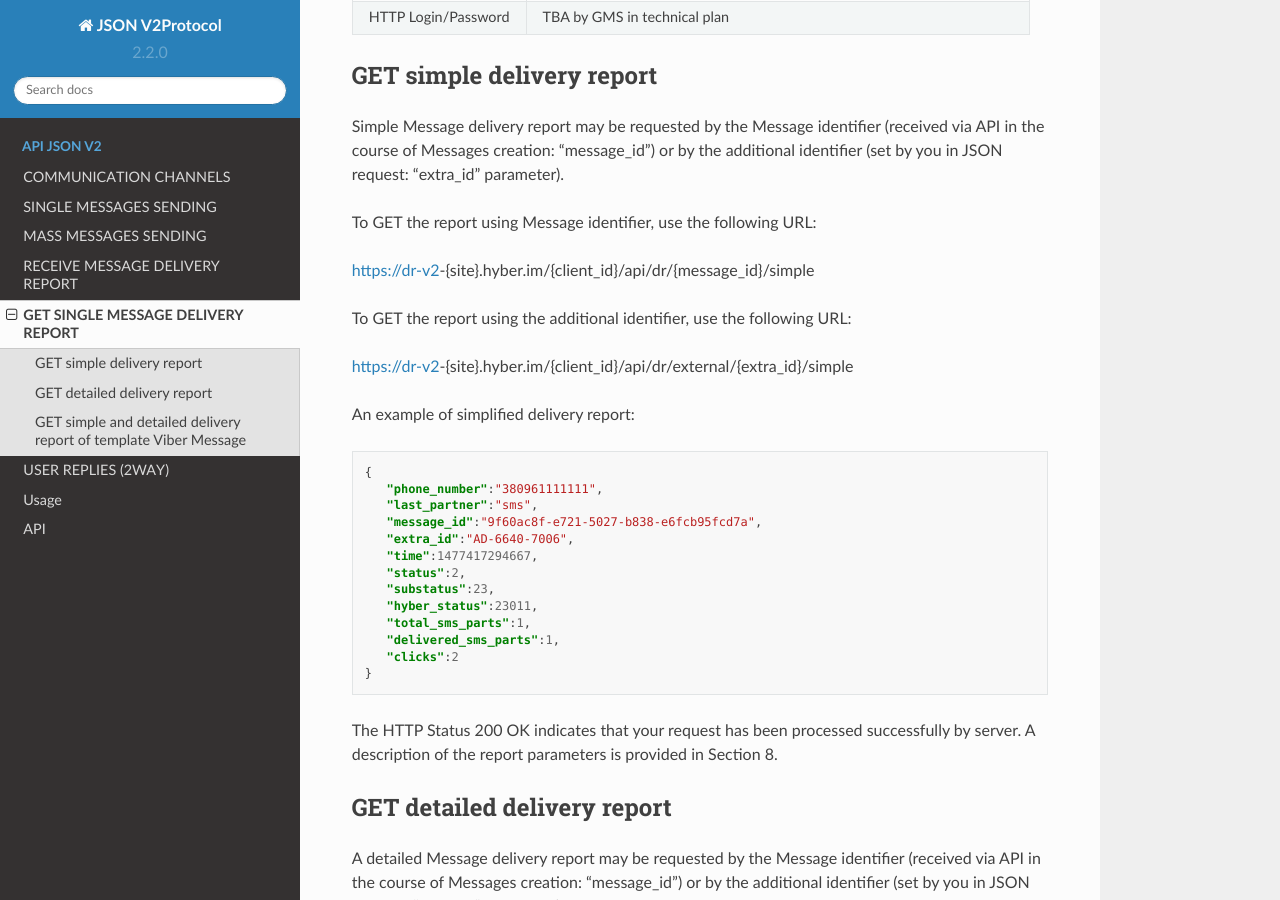
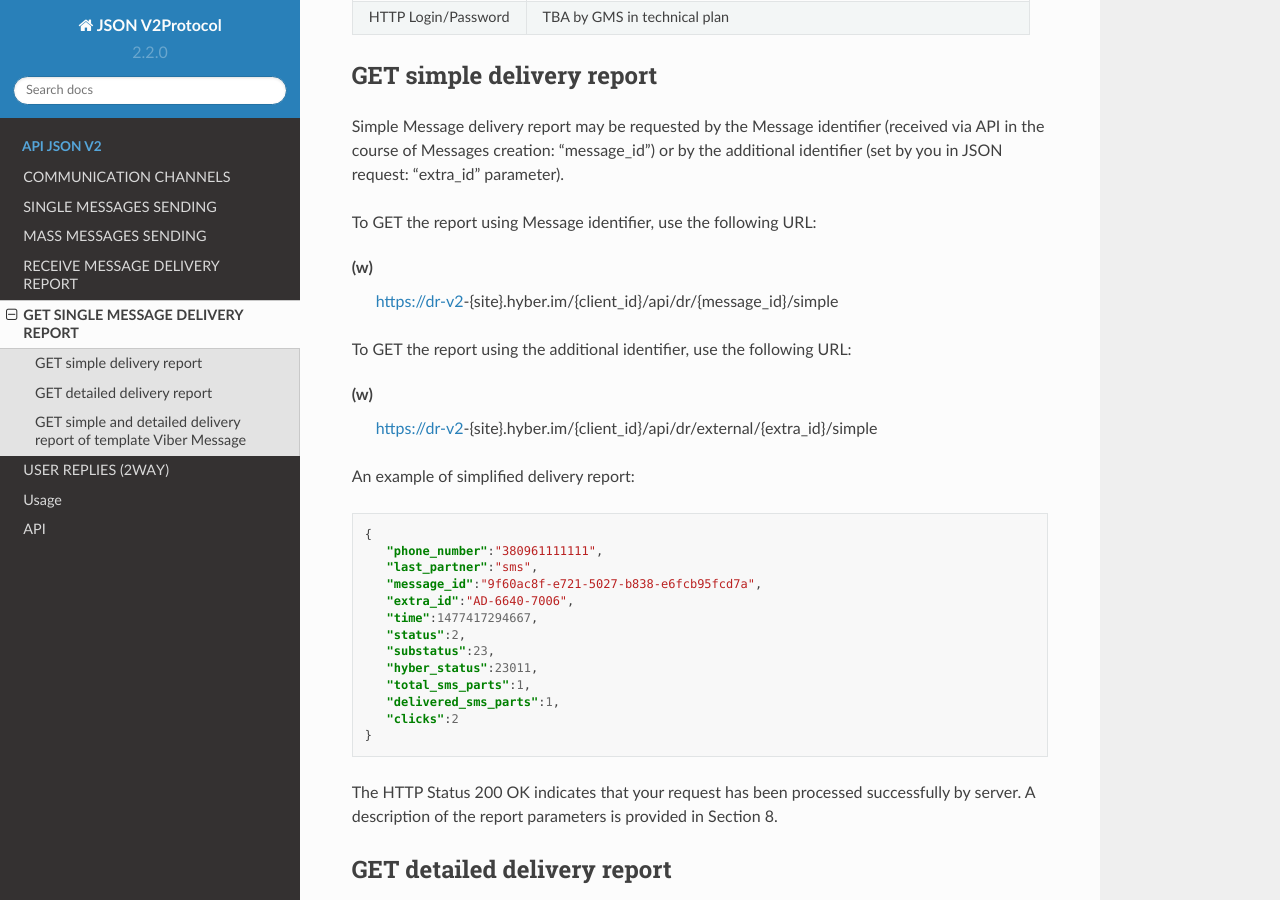
Before and after one commit to bestblast/GMS_Hyber_API, a Sphinx documentation site: the page built from docs/source/chapter5.rst, in a window 1280 px wide and 900 px high, scrolled down 646 px. Built offline with Sphinx 7.4.7 and the Read the Docs theme 2.0.0, drawn with Linux system fonts in a browser that asks for light colours.

```diff
--- a/docs/source/chapter5.rst
+++ b/docs/source/chapter5.rst
@@ -27,11 +27,13 @@ Simple Message delivery report may be requested by the Message identifier (recei
 
 To GET the report using Message identifier, use the following URL:
 
-https://dr-v2-{site}.hyber.im/{client_id}/api/dr/{message_id}/simple
+\(w)
+   https://dr-v2-{site}.hyber.im/{client_id}/api/dr/{message_id}/simple
 
 To GET the report using the additional identifier, use the following URL:
 
-https://dr-v2-{site}.hyber.im/{client_id}/api/dr/external/{extra_id}/simple
+\(w)
+   https://dr-v2-{site}.hyber.im/{client_id}/api/dr/external/{extra_id}/simple
 
 An example of simplified delivery report:
 
```
